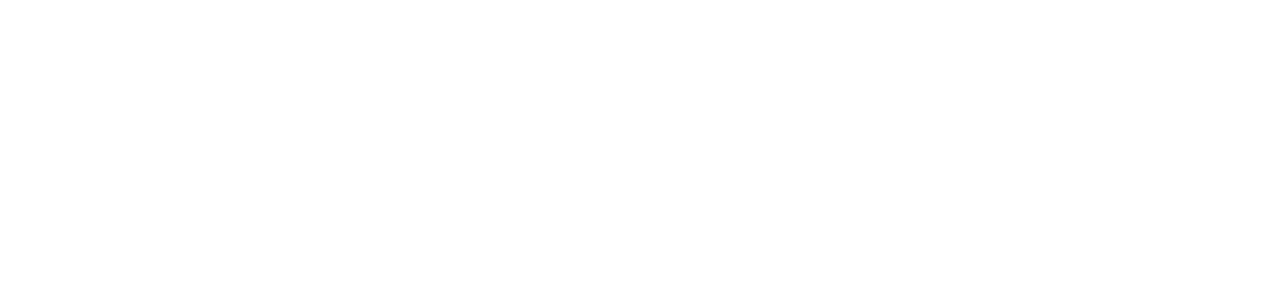
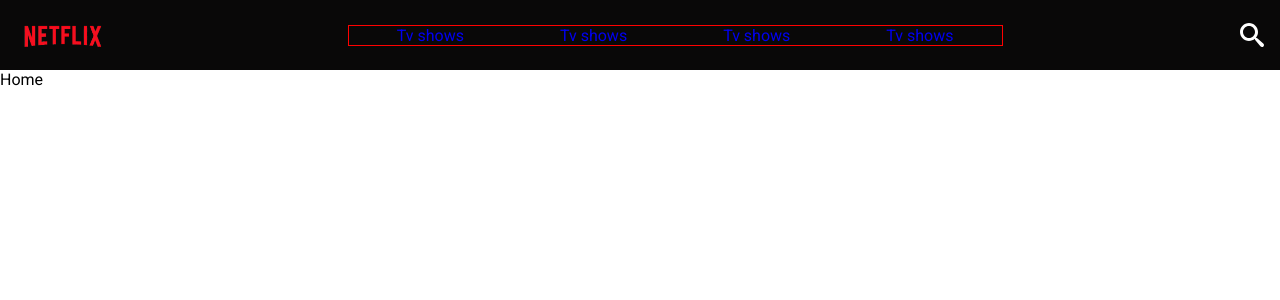
Before and after one commit to xdashutosh/netflixclone, a React (Create React App) app: page / in a window 1280 px wide. Shown: the top 300 px of the page. Built offline with nearby package versions, Linux system fonts and the light colour scheme.

Commit message:
added header file

```diff
--- a/package.json
+++ b/package.json
@@ -6,9 +6,13 @@
     "@testing-library/jest-dom": "^5.16.5",
     "@testing-library/react": "^13.4.0",
     "@testing-library/user-event": "^13.5.0",
+    "axios": "^1.3.4",
     "react": "^18.2.0",
     "react-dom": "^18.2.0",
+    "react-icons": "^4.8.0",
+    "react-router-dom": "^6.9.0",
     "react-scripts": "5.0.1",
+    "sass": "^1.59.2",
     "web-vitals": "^2.1.4"
   },
   "scripts": {
--- a/src/App.js
+++ b/src/App.js
@@ -1,7 +1,17 @@
  import React from "react";
+import { BrowserRouter as Router ,Route,Routes } from "react-router-dom";
+ import "./App.scss";
+ import Home from "./components/Home";
+ import Header from "./components/Header"
 function App() {
   return (
     <>
+    <Header/>
+    <Router>
+      <Routes>
+        <Route path="/" element={<Home/>}/>
+      </Routes>
+    </Router>
     </>
   );
 }
--- /dev/null
+++ b/src/components/Header.jsx
@@ -0,0 +1,21 @@
+import React from 'react'
+import "./Header.scss";
+import logo from "./logo.png";
+import {ImSearch} from "react-icons/im";
+export default function Header() {
+  return (
+      <nav className="header">
+
+      <img src={logo} alt="netflex logo" className='logo'/>
+
+      <div>
+      <a href="/">Tv shows</a>
+      <a href="/">Tv shows</a>
+      <a href="/">Tv shows</a>
+      <a href="/">Tv shows</a>
+      </div>
+
+   <ImSearch/>
+      </nav>
+  )
+}
--- /dev/null
+++ b/src/components/Header.scss
@@ -0,0 +1,25 @@
+.header{
+    height: 70px;
+    background-color: rgb(9, 8, 8);
+    display: flex;
+    align-items: center;
+    padding: 1rem;
+    box-sizing: border-box;
+    justify-content: space-between;
+    .logo{
+        height: 140%;
+    }
+
+    div{
+        border: 1px solid red;
+        a{
+            margin: 3rem;
+            text-decoration: none;
+        }
+    }
+    svg{
+        color: white;
+        font-size: 1.5rem;
+        cursor: pointer;
+    }
+}
--- /dev/null
+++ b/src/components/Home.jsx
@@ -0,0 +1,10 @@
+import React from 'react';
+import "./Home.scss";
+
+export default function Home() {
+  return (
+    <div>
+      Home
+    </div>
+  )
+}
--- /dev/null
+++ b/src/components/Home.scss
@@ -0,0 +1,6 @@
+@import url('https://fonts.googleapis.com/css2?family=Roboto&display=swap');
+*{
+    margin: 0%;
+    padding: 0%;
+    font-family: 'Roboto', sans-serif;
+}
```
Also changed, not shown: src/App.scss (added), src/components/logo.png (added), 1 other file (tests, documents, lock files or other folders).
